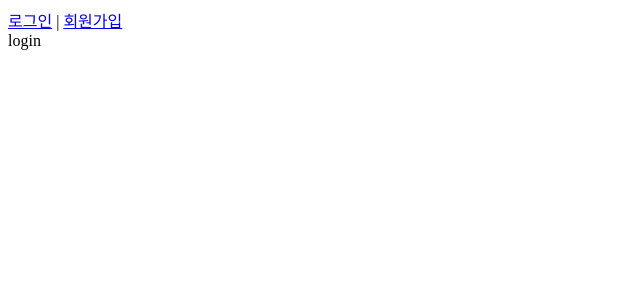
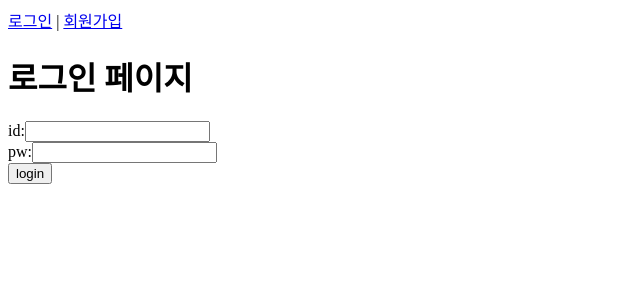
Before and after one commit to wonsikgo/vue-endgame, a Vue app in the folder vue-til/: page /login in a window 1280 px wide. Shown: the top 300 px of the page, without its empty margins (0-640 px from the left). Built offline with nearby package versions, Linux system fonts and the light colour scheme.

Commit message:
LoginForm 생성, api연결

```diff
--- a/vue-til/src/api/index.js
+++ b/vue-til/src/api/index.js
@@ -2,11 +2,14 @@
 
 const instance = axios.create({
   baseURL: process.env.VUE_APP_API_URL,
-  //baseURL: 'http://localhost:3000/',
 });
 
 function registerUser(userData) {
   return instance.post('signup', userData);
 }
 
-export { registerUser };
+function loginUser(userData) {
+  return instance.post('login', userData);
+}
+
+export { registerUser, loginUser };
--- /dev/null
+++ b/vue-til/src/components/LoginForm.vue
@@ -0,0 +1,47 @@
+<template>
+  <form @submit.prevent="submitForm">
+    <div>
+      <label for="username">id:</label>
+      <input id="username " type="text" v-model="username" />
+    </div>
+    <div>
+      <label for="password">pw:</label>
+      <input id="password " type="password" v-model="password" />
+    </div>
+    <button>login</button>
+    <p>{{ logMessage }}</p>
+  </form>
+</template>
+
+<script>
+import { loginUser } from '@/api/index';
+export default {
+  data() {
+    return {
+      username: '',
+      password: '',
+      logMessage: '',
+    };
+  },
+  methods: {
+    async submitForm() {
+      const userData = {
+        username: this.username,
+        password: this.password,
+      };
+
+      const { data } = await loginUser(userData);
+
+      console.log(data);
+    },
+
+    initForm() {
+      this.username = '';
+      this.password = '';
+      this.logMessage = '';
+    },
+  },
+};
+</script>
+
+<style></style>
--- a/vue-til/src/views/LoginPage.vue
+++ b/vue-til/src/views/LoginPage.vue
@@ -1,9 +1,17 @@
 <template>
-  <div>login</div>
+  <div>
+    <h1>로그인 페이지</h1>
+    <LoginForm />
+  </div>
 </template>
 
 <script>
-export default {};
+import LoginForm from '@/components/LoginForm.vue';
+export default {
+  components: {
+    LoginForm,
+  },
+};
 </script>
 
 <style></style>
```
